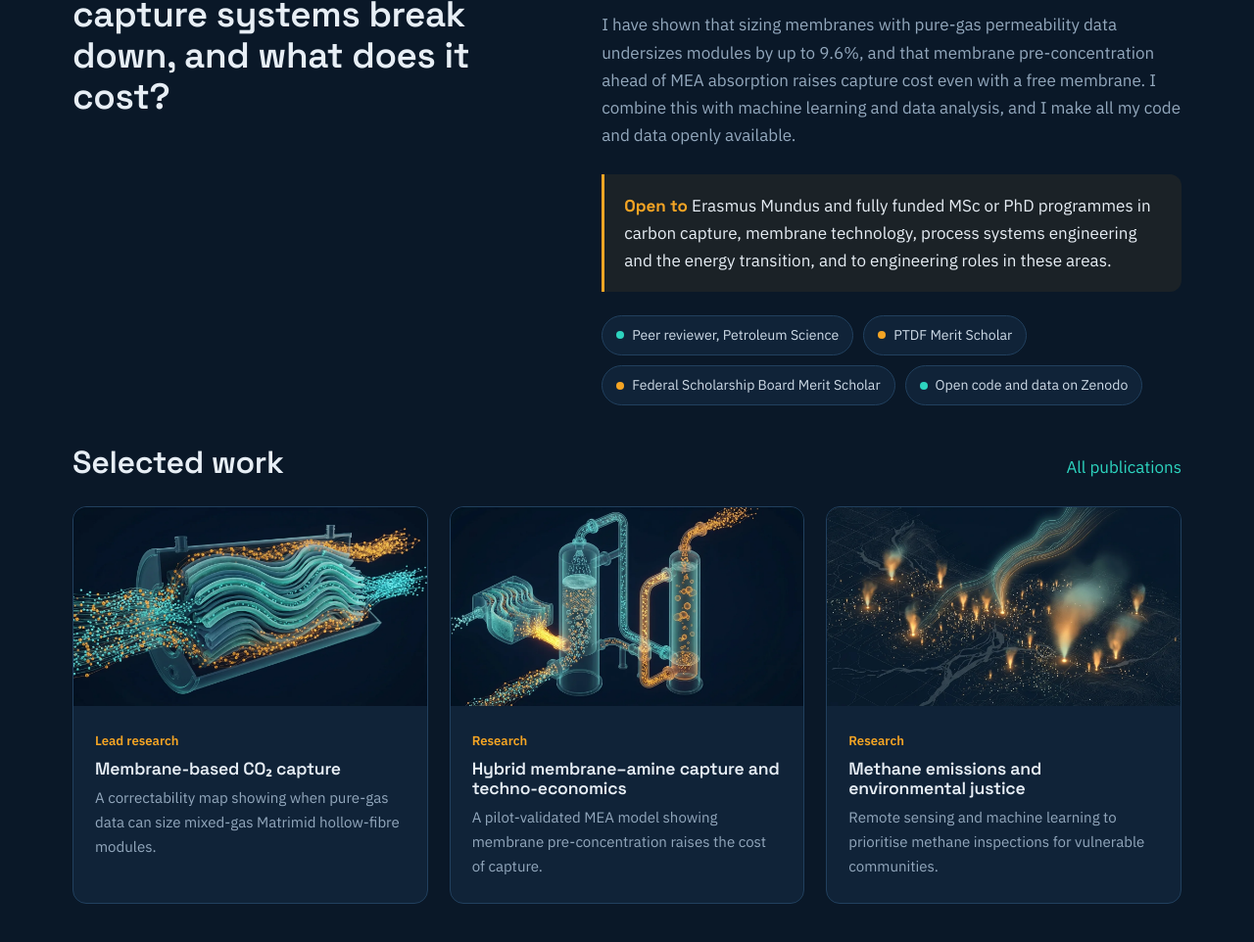
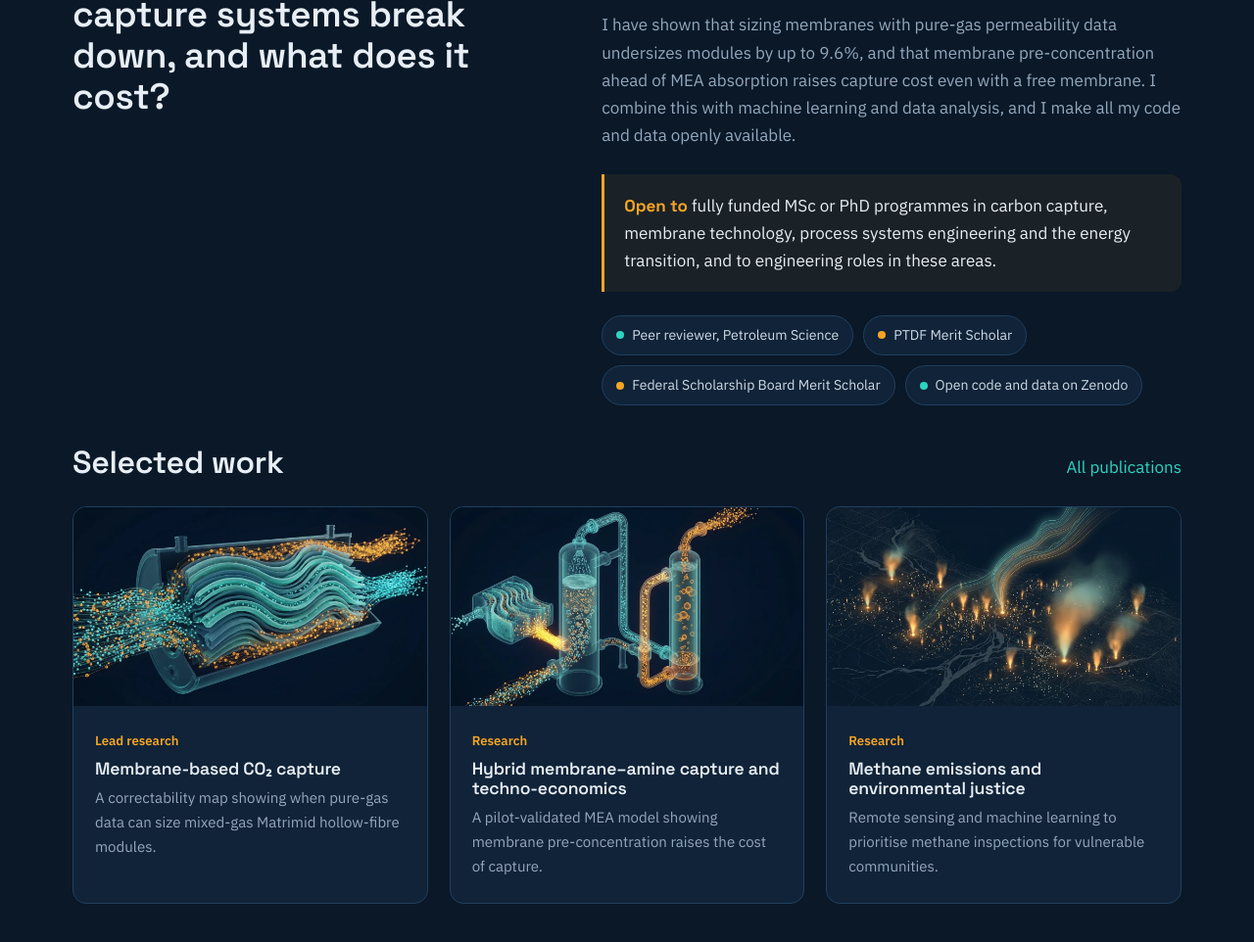
Before and after one commit to neutron-96/neutron-96.github.io, a plain HTML site: page index.html in a window 1280 px wide. Shown: the part 1162-2124 px from the top of the page at 98% size. Drawn offline with Linux system fonts and the light colour scheme.

Commit message:
Add files via upload

```diff
--- a/index.html
+++ b/index.html
@@ -340,7 +340,7 @@ footer .wrap{display:flex;justify-content:space-between;gap:16px;flex-wrap:wrap}
       <div>
         <p class="lede">My work spans scales: from dual-mode sorption in glassy-polymer hollow fibres, to rate-based amine absorption validated against the Kaiserslautern pilot plant, to the cost of capture for natural gas, coal and cement flue gases.</p>
         <p class="muted">I have shown that sizing membranes with pure-gas permeability data undersizes modules by up to 9.6%, and that membrane pre-concentration ahead of MEA absorption raises capture cost even with a free membrane. I combine this with machine learning and data analysis, and I make all my code and data openly available.</p>
-        <div class="open-to"><b>Open to</b> Erasmus Mundus and fully funded MSc or PhD programmes in carbon capture, membrane technology, process systems engineering and the energy transition, and to engineering roles in these areas.</div>
+        <div class="open-to"><b>Open to</b> fully funded MSc or PhD programmes in carbon capture, membrane technology, process systems engineering and the energy transition, and to engineering roles in these areas.</div>
         <div class="badges">
           <span class="badge"><i></i>Peer reviewer, Petroleum Science</span>
           <span class="badge am"><i></i>PTDF Merit Scholar</span>
```
Also changed, not shown: 1 other file.
